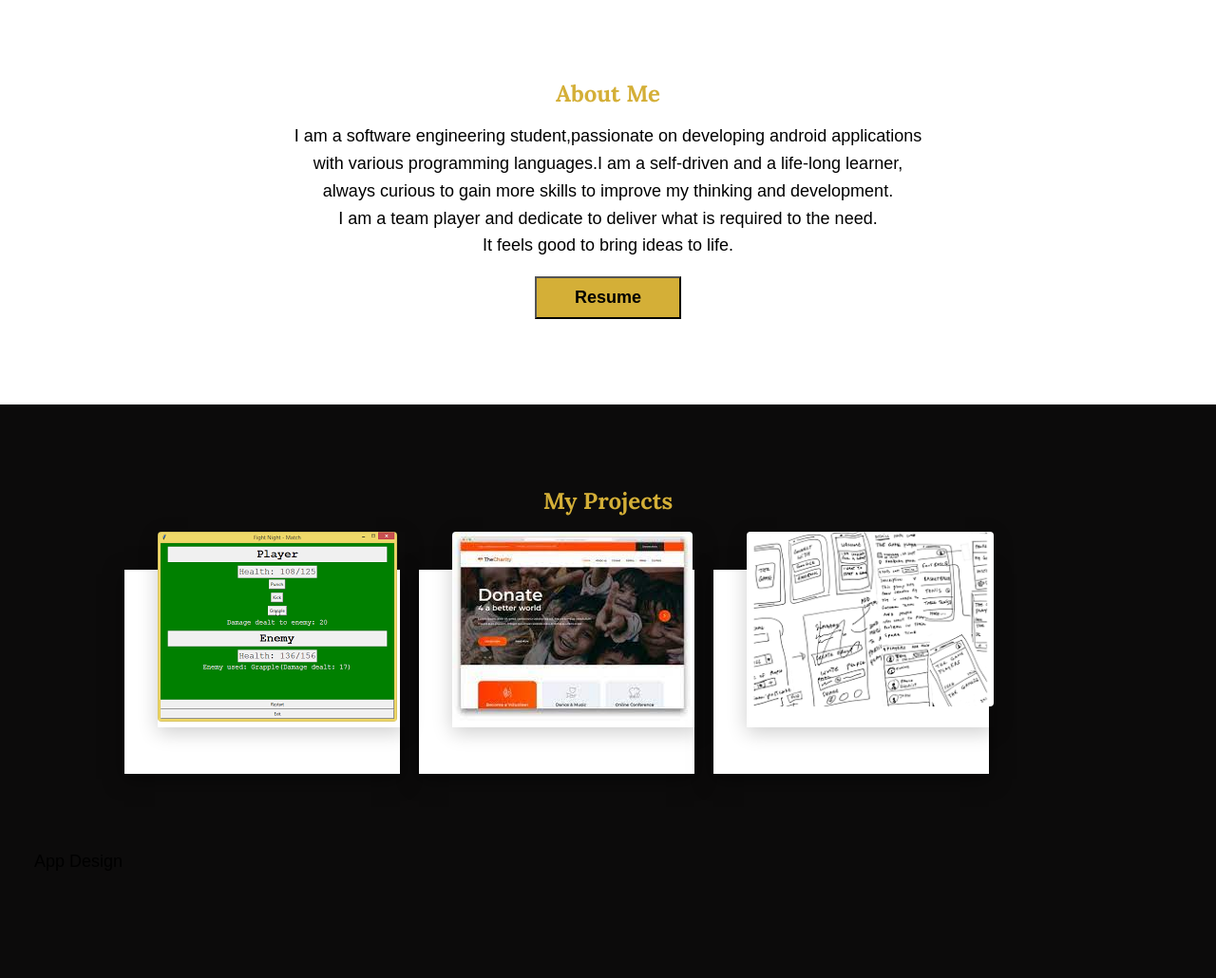
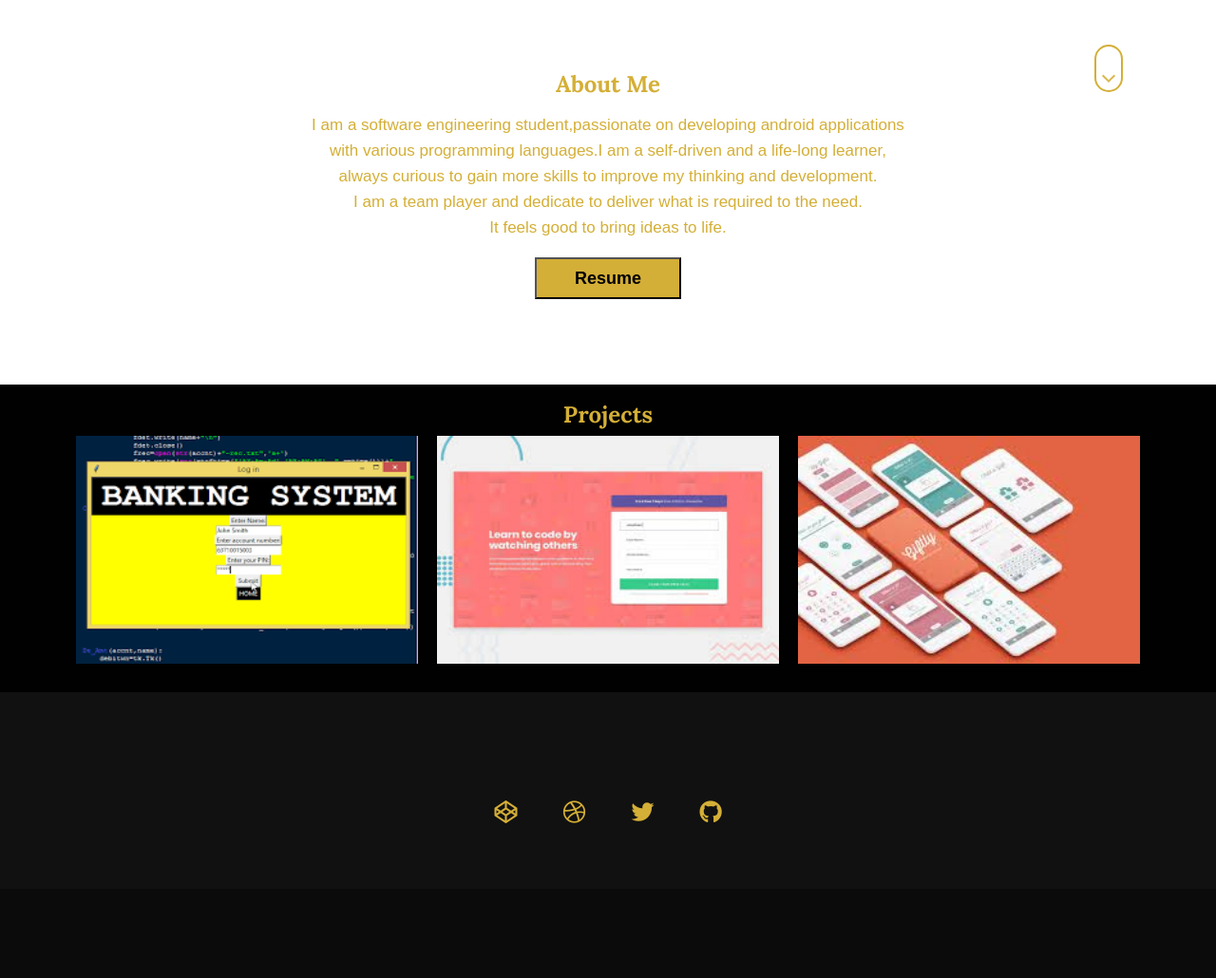
Before and after one commit to Rahma023/PersonaPortfolio, a plain HTML site: page index.html in a window 1280 px wide. Shown: the part 553-1583 px from the top of the page at 95% size. After the commit the page ends 1489 px from the top, so only its background shows below. Drawn offline with nearby package versions, Linux system fonts and the light colour scheme.

Commit message:
first commit

```diff
--- a/index.html
+++ b/index.html
@@ -3,7 +3,7 @@
     <head>
         <meta charset="UTF-8">
         <meta name="viewport" content="width=device-width, initial-scale=1.0">
-        <title>Rahma Faiz Portfolio</title>
+        <title>Rahma Faiz-Portfolio</title>
         <link rel="stylesheet" href="https://cdnjs.cloudflare.com/ajax/libs/normalize/7.0.0/normalize.min.css">
         <link rel="stylesheet" href="https://cdnjs.cloudflare.com/ajax/libs/font-awesome/5.11.2/css/all.css" integrity="sha256-46qynGAkLSFpVbEBog43gvNhfrOj+BmwXdxFgVK/Kvc=" crossorigin="anonymous" />
         <link href="https://fonts.googleapis.com/css?family=Lora:400,700|Roboto+Slab:400,700&display=swap" rel="stylesheet">
@@ -13,18 +13,13 @@
     </head>
     <body>
 
-        <div class="menu">
-            <nav>
-            <ul>
-                <li><a href="#home">Home</a></li>
-                <li><a href="#About">About</a></li>
-                <li><a href="#projectS">Projects</a></li>
-                <!-- <li><a href="#contactme">Contact</a></li> -->
-
-
-            </ul>
-
-    </nav>
+    <div class="navbar">
+        <ul>
+            <li><a href="#home">Home</a></li>
+            <li><a href="#About">About Me </a></li>
+            <li><a href="#portfolio">Projects</a></li>
+            <li><a href="#">Contact</a></li>
+        </ul>
     </div>
 
 
@@ -34,7 +29,13 @@
                 Hi, I am <strong>Rahma Faiz</strong>
             </h1>
             <p class="section__subtitle section__subtitle--intro">Android Developer</p>
-            <img src="img/mm.jpg" alt="a picture of Rahma" class="intro__img">
+            <img src="img/rahma.png" alt="a picture of Rahma" class="intro__img">
+
+            <a href="#About">
+                <div class="scroll-down"></div>
+            </a>
+
+
         </section>
 
         <section class="about" id="About">
@@ -52,7 +53,7 @@
 
         </section>
 
-        <section class="portfolio" id="Portfolio">
+        <!-- <section class="portfolio" id="Portfolio">
             <h3 class="proj">My Projects</h3>
             <div class="container">
                 <div class="card">
@@ -97,7 +98,42 @@
             </div>
             <p>App Design
             </p>
+        </section> -->
+        <section id="portfolio">
+            <h3 class="headings">Projects</h3>
+            <div class="gallery">
+                <img src="img/bank.png" alt="">
+                <img src="img/front.jpeg" alt="">
+                <img src="img/ux.jpeg" alt="">
+            </div>
+
         </section>
+
+        <!-- Footer -->
+<footer class="footer">
+    <ul class="social-list">
+        <li class="social-list__item">
+            <a class="social-list__link" href="https://codepen.io">
+                <i class="fab fa-codepen"></i>
+            </a>
+        </li>
+        <li class="social-list__item">
+            <a class="social-list__link" href="http://dribbble.com">
+                <i class="fab fa-dribbble"></i>
+            </a>
+        </li>
+        <li class="social-list__item">
+            <a class="social-list__link" href="https://twitter.com">
+                <i class="fab fa-twitter"></i>
+            </a>
+        </li>
+        <li class="social-list__item">
+            <a class="social-list__link" href="https://github.com">
+                <i class="fab fa-github"></i>
+            </a>
+        </li>
+    </ul>
+</footer>
 
 
         </body>
--- a/style.css
+++ b/style.css
@@ -41,6 +41,7 @@ body {
     font-family: var(--ff-primary);
     font-size: var(--fs-body);
     line-height: 1.6;
+    /* scroll-behavior: smooth; */
 }
 
 section {
@@ -148,29 +149,34 @@ h3 { font-size: var(--fs-h3) }
 }
 /* nav sect */
 
-.menu ul{
+.navbar{
+    display: flex;
+    justify-content: center;
+    background-color: rgba(0,0,0,0.5);
+    position: sticky;
+    top: 0;
+
+}
+.navbar ul{
+    display: flex;
     list-style: none;
-    padding: 0;
-    margin: 0;
-    text-align: right;
+    margin: 20px 0px;
 }
-.menu li{
-    display: inline-block;
+.navbar ul li{
+    font-family: century;
+    font-size: 1.1rem;
+    font-weight: bold;
 }
-.menu a{
+.navbar ul li a{
     text-decoration: none;
-    font-size: 18px;
     color: #D4AF37;
-    width: 100%;
-    display: block;
-    padding: 25px 20px;
-    font-weight: var(--fw-reg);
-    font-family: sans-serif;
-    text-transform: uppercase;
+    padding: 8px 25px;
+    transition: all .5s ease;
 }
-.menu a:hover{
-    padding-bottom: 1px 2px;
-    border-bottom: 0.1px solid #D4AF37;
+.navbar ul li a:hover{
+    background-color: #D4AF37;
+    color: black;
+    box-shadow: 0 0 10px #D4AF37;
 }
 /* end of nav sect */
 
@@ -178,18 +184,17 @@ h3 { font-size: var(--fs-h3) }
 .about{
     text-align: center;
     background-color: white;
-
-
-
 }
 h3{
     font-weight: bold;
 }
 p{
-    justify-content: start;
-    color: black;
+    /* justify-content: start; */
+    color: #D4AF37;
     font-family: sans-serif;
+    font-size: 17px;
 }
+
 .btnformat{
     color:black;
     font-weight: bold;
@@ -197,72 +202,119 @@ p{
     background-color: #D4AF37;
     cursor: pointer;
 }
+
+.scroll-down{
+    height: 50px;
+    width: 30px;
+    border: 2px solid #D4AF37;
+    position: absolute;
+    left: 90%;
+    bottom: 150px;
+    border-radius: 50px;
+    cursor: pointer;
+    /* scroll-behavior: smooth; */
+}
+.scroll-down::before,
+.scroll-down::after{
+    content: "";
+    position: absolute;
+    top: 20%;
+    left: 50%;
+    border: 2px solid #D4AF37;
+    height: 10px;
+    width: 10px;
+    transform: translate(-50%, -100%) rotate(45deg);
+    border-top: transparent;
+    border-left: transparent;
+    animation: scroll-down 1s ease-in-out infinite;
+
+
+}
+.scroll-down::after{
+    top: 30%;
+    animation-delay: .3s;
+}
+@keyframes scroll-down{
+    0%{
+        opacity: 0;
+    }
+    30%{
+        opacity: 1;
+    }
+    60%{
+        opacity: 1;
+    }
+    100%{
+        opacity: 0;
+        top: 90%;
+    }
+}
 /* end of about section */
 
-/* portfolio section*/
+#portfolio{
+    display: flex;
+    flex-direction: column;
+    background-color: rgba(0,0,0,0.9);
+    color: white;
+    align-items: center;
+    padding: 20px;
+}
+.gallery{
+    display: flex;
+    flex-wrap: wrap;
+    justify-content: space-around;
+    box-sizing: border-box;
+}
+.gallery img{
+    width: 360px;
+    height: 240px;
+    margin: 10px;
+}
+.headings{
+    color: #D4AF37;
+}
 
-body{
-    /* display: flex; */
-    justify-content: center;
-    align-items: center;
-    background: #0C0B0B;
+/* footer */
+
+.footer {
+    background: #111;
+    color: var(--clr-accent);
+    text-align: center;
+    padding: 2.5em 0;
+    font-size: var(--fs-h3);
+
 }
-.container{
-    position: relative;
-    width: 1100px;
+
+.footer a {
+    color: inherit;
+    text-decoration: none;
+}
+
+.footer__link {
+    font-weight: var(--fw-bold);
+}
+
+.footer__link:hover,
+.social-list__link:hover {
+    opacity: .7;
+}
+
+.footer__link:hover {
+    text-decoration: underline;
+}
+
+.social-list {
+    list-style: none;
     display: flex;
     justify-content: center;
-    align-items: center;
-    flex-wrap: wrap;
-    padding: 30px;
+    margin: 2em 0 0;
+    padding: 0;
 }
-.container .card{
-    position: relative;
-    max-width: 300px;
-    height: 215px;
-    background: #fff;
-    margin: 30px 10px;
-    padding: 20px 15px;
-    display: flex;
-    flex-direction: column;
-    box-shadow: 0 5px 20px rgba(0,0,0,0.5);
-    transition: 0.3s ease-in-out;
 
+.social-list__item {
+    margin: 0 .5em;
 }
-.container .card:hover{
-    height: 420px;
+
+.social-list__link {
+    padding: .5em;
 }
-.proj{
-    text-align: center;
-    /* margin: 0; */
-}
-.container .card .imgbox{
-    position: relative;
-    width: 260px;
-    height: 260px;
-    top: -60px;
-    left: 20px;
-    z-index: 1;
-    box-shadow: 0 5px 20px rgba(0,0,0,0.2);
-
-}
-.container .card .imgbox img{
-    max-width: 100%;
-    border-radius: 4px;
-}
-.container .card .content{
-    position: relative;
-    margin-top: -140px;
-    padding: 10px 15px;
-    text-align: center;
-    color: #111;
-    visibility: hidden;
-    opacity: 0;
-    transition: 0.3s ease-in-out;
-}
-.container .card:hover .content{
-    visibility: visible;
-    opacity: 1;
-    margin-top: -40px;
-    transition-delay: 0.3s;
-}
```
Also changed, not shown: img/backe.png (deleted), img/c.jpeg (deleted), img/design.png (deleted), img/mm.jpg (deleted), img/rahma.png (added), 1 other file.
